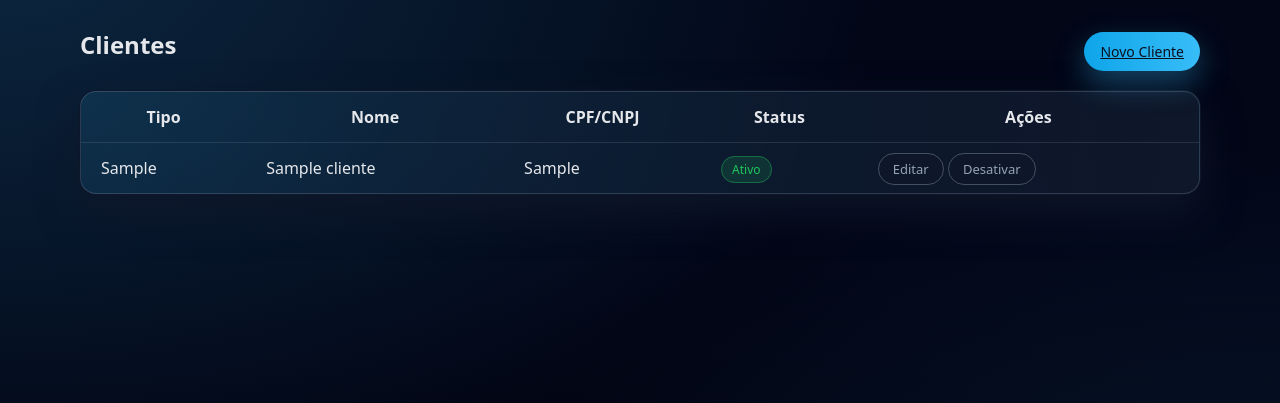
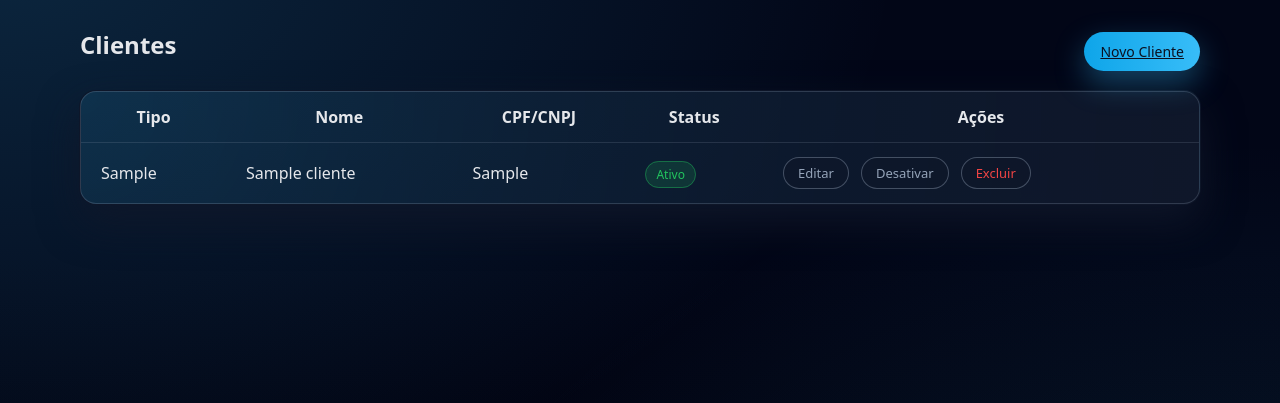
Before and after one commit to NettoSantana/gerenciador-ativos, a Flask app: page /clientes/ in a window 1280 px wide. Shown: the part 61-464 px from the top of the page. Run offline with Flask 3, Linux system fonts and the light colour scheme; a user stored in the database is signed in; tables that the repository leaves empty hold one stand-in row (values such as "Sample post").

Commit message:
﻿feat: adiciona exclusão real de clientes com validação e segurança
- rota POST /clientes/excluir
- bloqueio opcional para clientes com ativos
- restrição para admin/gerente

```diff
--- a/commitmsg.txt
+++ b/commitmsg.txt
@@ -1 +1 @@
-fix: padroniza botão Excluir dos Usuários com estilo do módulo Ativos
+fix: padroniza botão Excluir dos Usuários para o mesmo estilo dos Ativos
--- a/gerenciador_ativos/clientes/routes.py
+++ b/gerenciador_ativos/clientes/routes.py
@@ -1,12 +1,16 @@
 from flask import render_template, request, redirect, url_for, flash
 from gerenciador_ativos.clientes import clientes_bp
-from gerenciador_ativos.models import Cliente
+from gerenciador_ativos.models import Cliente, Ativo
 from gerenciador_ativos.auth.decorators import login_required, role_required
 from gerenciador_ativos.clientes.service import (
     criar_cliente, atualizar_cliente,
     desativar_cliente, ativar_cliente
 )
 
+
+# ============================================================
+# LISTA
+# ============================================================
 
 @clientes_bp.route("/")
 @login_required
@@ -15,6 +19,10 @@ def lista():
     clientes = Cliente.query.order_by(Cliente.nome).all()
     return render_template("clientes/lista.html", clientes=clientes)
 
+
+# ============================================================
+# NOVO CLIENTE
+# ============================================================
 
 @clientes_bp.route("/novo", methods=["GET", "POST"])
 @login_required
@@ -35,6 +43,10 @@ def novo():
 
     return render_template("clientes/novo.html")
 
+
+# ============================================================
+# EDITAR CLIENTE
+# ============================================================
 
 @clientes_bp.route("/editar/<int:id>", methods=["GET","POST"])
 @login_required
@@ -58,6 +70,10 @@ def editar(id):
     return render_template("clientes/editar.html", cliente=cliente)
 
 
+# ============================================================
+# ATIVAR / DESATIVAR
+# ============================================================
+
 @clientes_bp.route("/desativar/<int:id>")
 @login_required
 @role_required(["admin", "gerente"])
@@ -76,3 +92,28 @@ def ativar(id):
     ativar_cliente(cliente)
     flash("Cliente ativado!", "success")
     return redirect(url_for("clientes.lista"))
+
+
+# ============================================================
+# EXCLUSÃO REAL (APAGA DO BANCO)
+# ============================================================
+
+@clientes_bp.route("/excluir/<int:id>", methods=["POST"])
+@login_required
+@role_required(["admin", "gerente"])
+def excluir(id):
+    cliente = Cliente.query.get_or_404(id)
+
+    # (Opcional) Impedir excluir cliente com ativos vinculados
+    ativos = Ativo.query.filter_by(cliente_id=id).all()
+    if ativos:
+        flash("Este cliente possui ativos cadastrados. Remova ou transfira antes de excluir.", "danger")
+        return redirect(url_for("clientes.lista"))
+
+    # Exclusão definitiva
+    from gerenciador_ativos.extensions import db
+    db.session.delete(cliente)
+    db.session.commit()
+
+    flash("Cliente excluído permanentemente.", "danger")
+    return redirect(url_for("clientes.lista"))
--- a/templates/clientes/lista.html
+++ b/templates/clientes/lista.html
@@ -25,23 +25,49 @@
       <tbody>
         {% for c in clientes %}
         <tr style="border-top:1px solid rgba(148,163,184,0.18);">
+
           <td style="padding:14px 20px;">{{ c.tipo }}</td>
           <td style="padding:14px 20px;">{{ c.nome }}</td>
           <td style="padding:14px 20px;">{{ c.cpf_cnpj }}</td>
+
           <td style="padding:14px 20px;">
             {% if c.ativo %}
-              <span class="chip" style="background:rgba(34,197,94,0.15); border:1px solid rgba(34,197,94,0.4); color:#22c55e;">Ativo</span>
+              <span class="chip"
+                style="background:rgba(34,197,94,0.15); border:1px solid rgba(34,197,94,0.4); color:#22c55e;">
+                Ativo
+              </span>
             {% else %}
-              <span class="chip" style="background:rgba(239,68,68,0.15); border:1px solid rgba(239,68,68,0.4); color:#ef4444;">Inativo</span>
+              <span class="chip"
+                style="background:rgba(239,68,68,0.15); border:1px solid rgba(239,68,68,0.4); color:#ef4444;">
+                Inativo
+              </span>
             {% endif %}
           </td>
-          <td style="padding:14px 20px;">
-            <a href="{{ url_for('clientes.editar', id=c.id) }}" class="btn-ghost">Editar</a>
+
+          <td style="padding:14px 20px; display:flex; gap:12px; align-items:center;">
+
+            <!-- EDITAR -->
+            <a href="{{ url_for('clientes.editar', id=c.id) }}" class="btn-ghost">
+              Editar
+            </a>
+
+            <!-- ATIVAR / DESATIVAR -->
             {% if c.ativo %}
               <a href="{{ url_for('clientes.desativar', id=c.id) }}" class="btn-ghost">Desativar</a>
             {% else %}
               <a href="{{ url_for('clientes.ativar', id=c.id) }}" class="btn-ghost">Ativar</a>
             {% endif %}
+
+            <!-- EXCLUIR (igual ao estilo dos usuários e ativos) -->
+            <form action="{{ url_for('clientes.excluir', id=c.id) }}"
+                  method="POST"
+                  onsubmit="return confirm('Tem certeza que deseja excluir DEFINITIVAMENTE este cliente?');">
+
+              <button type="submit" class="btn-ghost" style="color:#ef4444;">
+                Excluir
+              </button>
+            </form>
+
           </td>
         </tr>
         {% endfor %}
```
